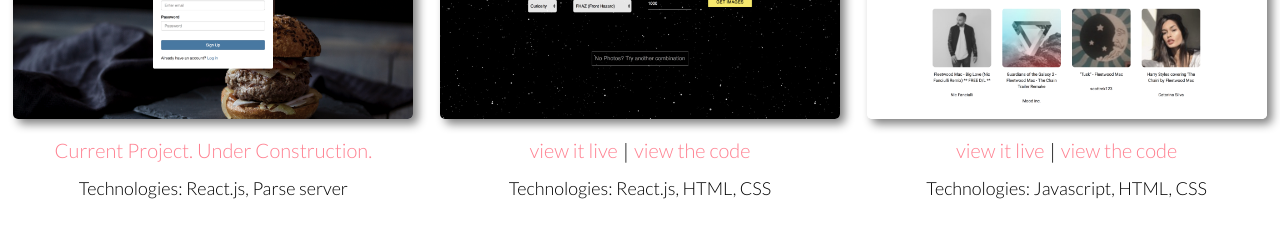
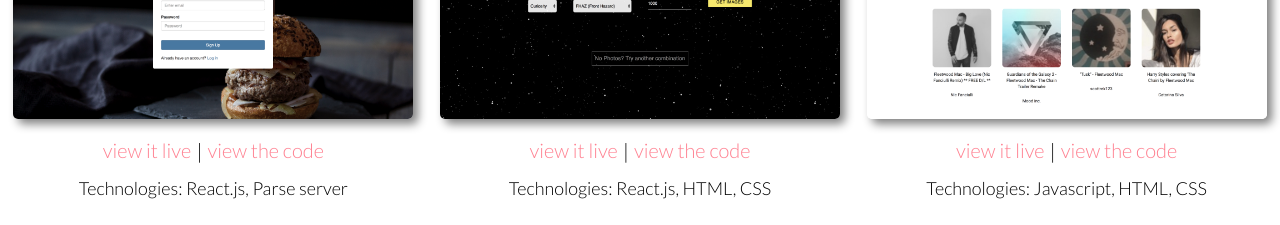
Before and after one commit to AryDavani/arydavani.github.io, a website: page index.html in a window 1280 px wide. Shown: the part 1840-2065 px from the top of the page. Drawn offline with nearby package versions, Linux system fonts and the light colour scheme.

Commit message:
new project links

```diff
--- a/index.html
+++ b/index.html
@@ -69,10 +69,9 @@
         <img src="./images/databites.png" alt="project-six">
         <div class="flex project-details flex column">
           <div class="flex justify-center">
-            <!-- <a href="">under construction</a>
+            <a href="https://arydavani.github.io/recipe-final-project/" target="_blank">view it live</a>
             <h3>|</h3>
-            <a href="https://github.com/AryDavani/recipe-final-project">view the code</a> -->
-            <a href="https://github.com/AryDavani/recipe-final-project" target="_blank">Current Project. Under Construction.</a>
+            <a href="https://github.com/AryDavani/recipe-final-project" target="_blank">view the code</a>
           </div>
           <p><strong>Technologies: </strong> React.js, Parse server</p>
         </div>
```
